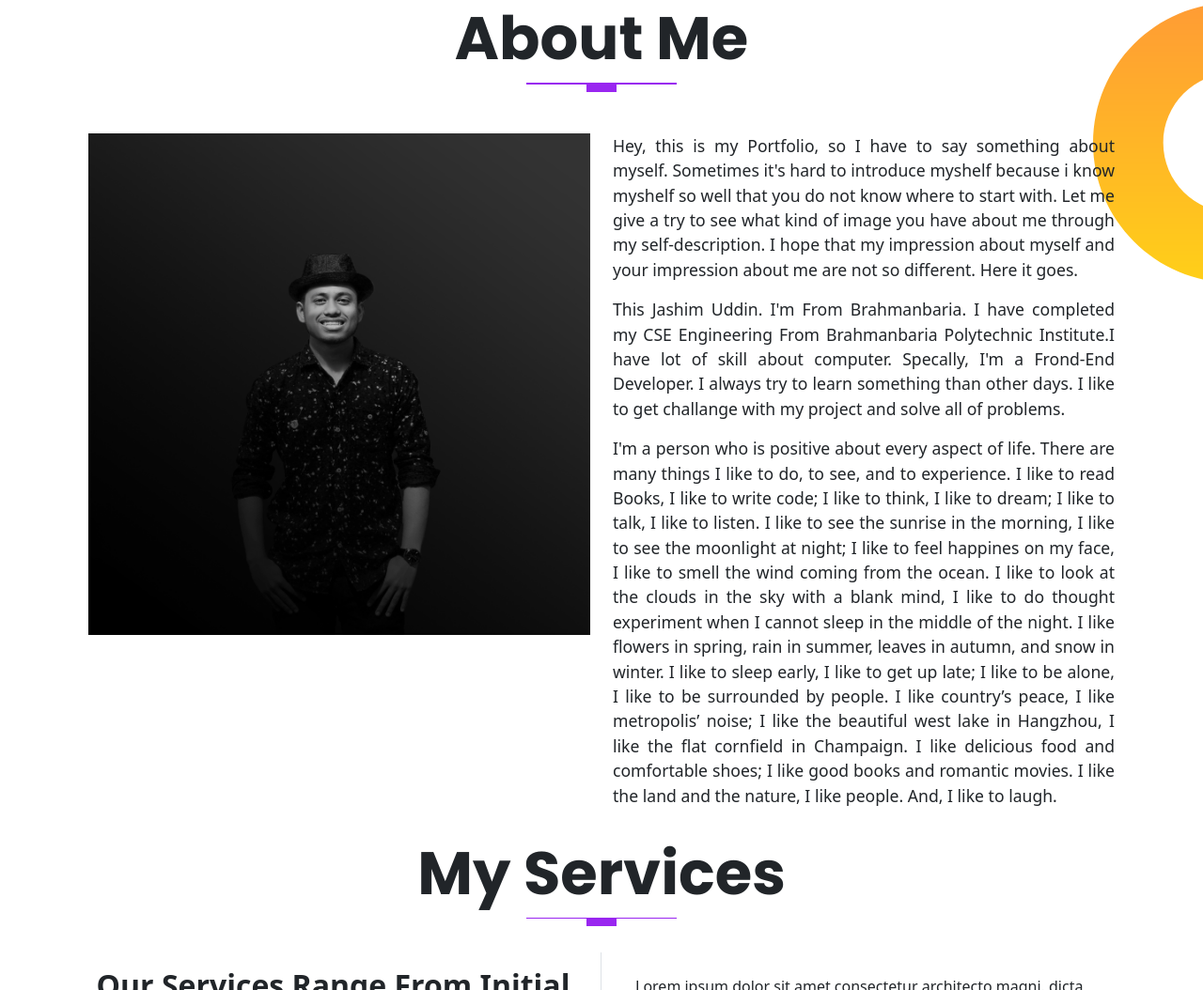
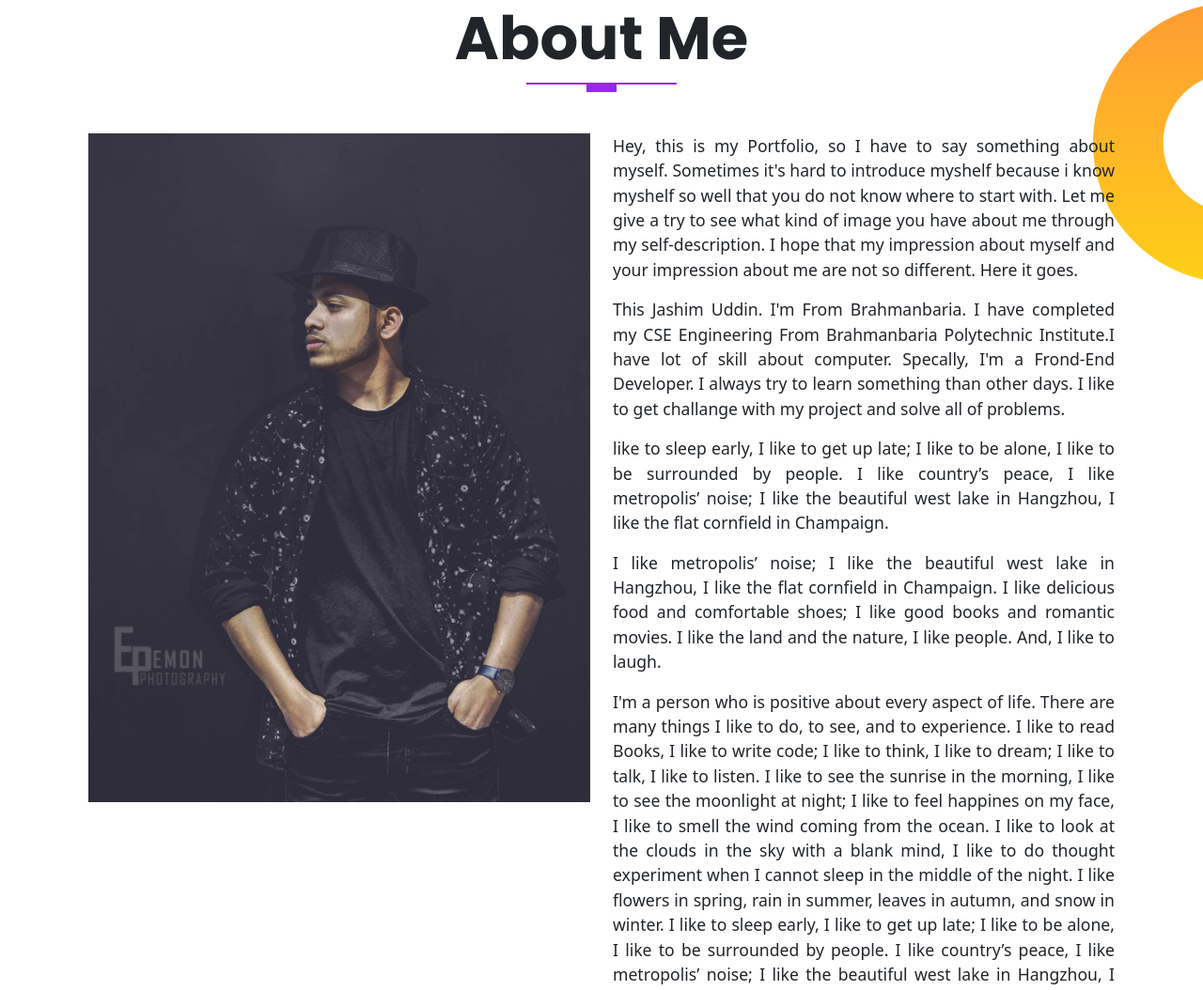
Before and after one commit to jashim-official75/My_CSE_Engineering_Final_Year_Project, a website: page index.html in a window 1280 px wide. Shown: the part 797-1851 px from the top of the page at 94% size. Drawn offline with nearby package versions, Linux system fonts and the light colour scheme; files that its build step writes are made by us from their sources.

Commit message:
Update index.html
index page update

```diff
--- a/index.html
+++ b/index.html
@@ -106,7 +106,7 @@
           <div class="col-lg-6 col-md-6 col-sm-12 col-xs-12  mt-4">
             <div class="about_left">
               <div class="about_img">
-                <img src="images/about_img/about.jpg" class="img-fluid" alt="">
+                <img src="images/about_img/about_one.jpg" class="img-fluid" alt="">
               </div>
             </div>
           </div>
@@ -122,6 +122,13 @@
                   always try to learn something than other days. I like to get challange with my project and solve all
                   of problems.
                 </p>
+                <p> like to sleep early, I like to get up late; I like to be alone, I like
+                  to be surrounded by people. I like country’s peace, I like metropolis’ noise; I like the beautiful
+                  west lake in Hangzhou, I like the flat cornfield in Champaign.</p>
+                  <p>I like metropolis’ noise; I like the beautiful
+                    west lake in Hangzhou, I like the flat cornfield in Champaign. I like delicious food and comfortable
+                    shoes; I like good books and romantic movies. I like the land and the nature, I like people. And, I
+                    like to laugh.</p>
                 <p>I'm a person who is positive about every aspect of life. There are many things I like to do, to
                   see,
                   and to experience. I like to read Books, I like to write code; I like to think, I like to dream; I
```
